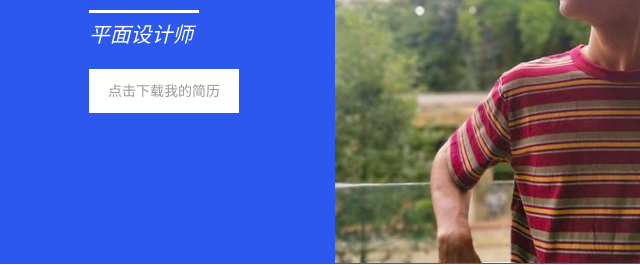
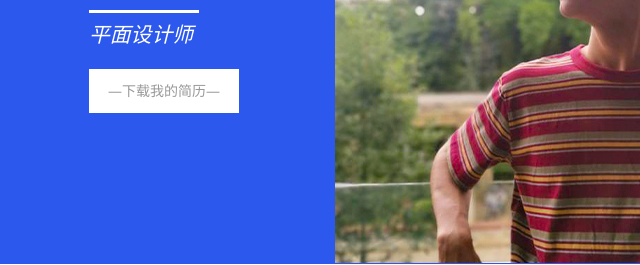
Before and after one commit to MyOv0/MyOv0.github.io, a plain HTML site: page index.html in a window 1280 px wide. Shown: the part 410-675 px from the top of the page, 55-695 px from the left. Drawn offline with nearby package versions, Linux system fonts and the light colour scheme.

Commit message:
Update index.html

```diff
--- a/index.html
+++ b/index.html
@@ -74,7 +74,7 @@
 			<div class="banner-text">
 				<h1>郭梅宇</h1>
 				<h2>平面设计师</h2>
-				<a href="#" class="hvr-bounce-to-right">点击下载我的简历</a>
+				<a href="#" class="hvr-bounce-to-right">—下载我的简历—</a>
 			</div>
 		</div>
 	</div>
```
